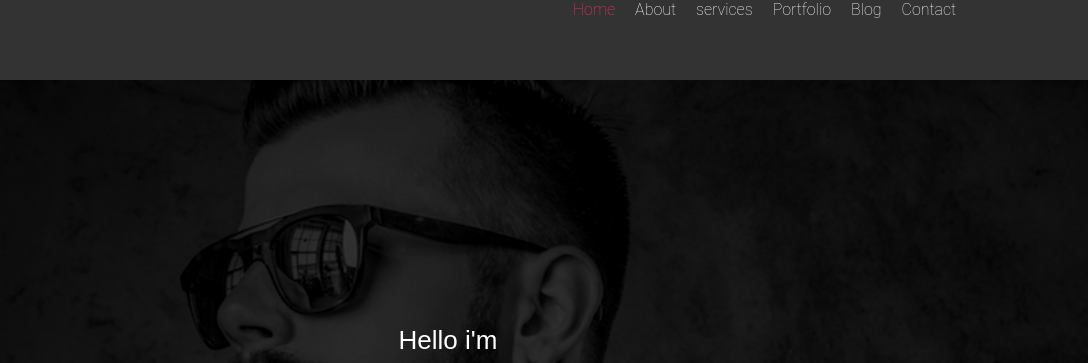
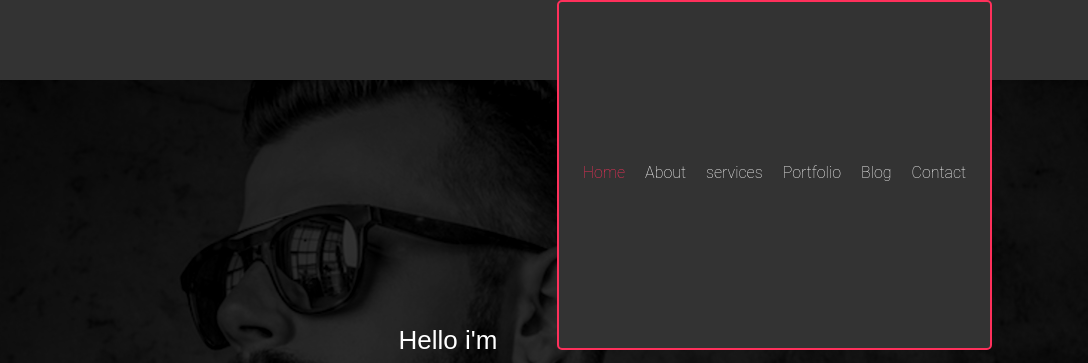
Before and after one commit to AbdelrhmanAboelfadl/Fokir, a plain HTML site: page index.html in a window 1280 px wide. Shown: the top 363 px of the page, 192-1280 px from the left. Drawn offline with Linux system fonts and the light colour scheme.

Commit message:
Add files via upload

```diff
--- a/css/global.css
+++ b/css/global.css
@@ -58,3 +58,6 @@ hr{
     margin-block: 6px;
     width: 260px;
 }
+.listcontainer{
+    height: 100%;
+}
--- a/css/index.responsive.css
+++ b/css/index.responsive.css
@@ -18,9 +18,50 @@
 .contanier{
     width: 95%;
 }
-.lists ul{
-    display: none;
+
+.lists .listcontainer{
+    position: fixed;
+    top: 70px;
+    left: 50%;
+    height: 0px;
+    width: 250px;
+    display: flex;
+    justify-content: center;
+    align-items: center;
+    transform: translate(-50%);
+    background-color: var(--secound-color);
+    border: 0px solid transparent;
+    border-radius: 5px;
+    box-shadow: rgba(0, 0, 0, 0.35) 0px 5px 15px;
+    overflow: hidden;
+    transition: all 0.5s;
 }
+
+.lists .listcontainer.active{
+    height: 350px;
+    border: 2px solid var(--main-color);
+}
+
+.lists .listcontainer ul{
+    display: flex;
+    flex-direction: column;
+    justify-content: center;
+    align-items: center;
+}
+
+.lists .listcontainer ul li {
+    margin: 0;
+    padding: 10px;
+    display: flex;
+    justify-content: center;
+    align-items: center;
+}
+
+.lists .listcontainer ul li:not(:last-child){
+    margin-bottom: 10px;
+}
+
+
 .lists button{
     display: block;
 }
@@ -186,7 +227,9 @@ p {
 .contact .container form .col:last-child {
         width: 285px;
     }
-
+.lists .listcontainer {
+        width: 360px;
+    }
 
 
 
@@ -203,6 +246,9 @@ p {
 @media (min-width: 480px) and (max-width: 650px){
 .contact .container form .col:last-child {
         width: 350px;
+    }
+    .lists .listcontainer {
+        width: 420px;
     }
 }
 @media (min-width: 577px) and (max-width: 1300px) {
@@ -240,6 +286,9 @@ p {
     }
     .contact .container form .lable4 input{
         width: 20%;
+    }
+        .lists .listcontainer {
+        width: 440px;
     }
 }
 @media (min-width: 769px) and (max-width: 1300px) {
@@ -288,7 +337,9 @@ display: inline-block;
 .row .col {
      flex-basis: 77%;
 }
-
+.lists .listcontainer {
+        width: 460px;
+    }
 
 }
 @media (min-width: 993px) and (max-width: 1300px) {
@@ -298,9 +349,32 @@ display: inline-block;
 .logo img {
         width: 70%;
     }
-    .lists ul{
+.lists{
+    width: 40%;
+    height: 100%;
+}
+.lists .listcontainer{
+    position: initial;
+    height: 100%;
+    width: 100%;
+    transform: initial;
+    background-color: var(--secound-color);
+    border: 0px solid transparent;
+    border-radius: 5px;
+    box-shadow: initial;
+    overflow:initial;
+    transition: all 0.5s;
+}
+.lists .listcontainer ul{
+    flex-direction: row;
     display: flex;
+    justify-content: center;
+    align-items: center;
 }
+.lists .listcontainer ul li{
+    margin-bottom: 0!important;
+}
+
 .lists button{
     display: none;
 }
```
